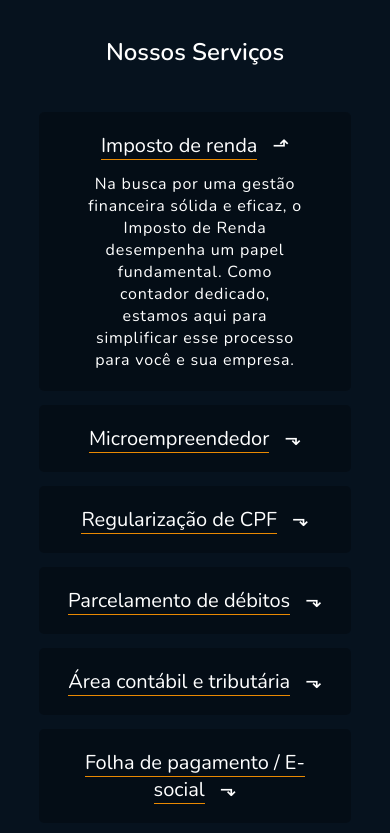
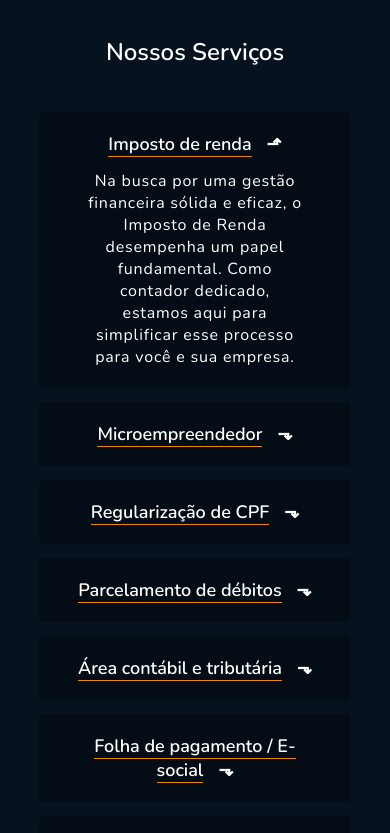
Before and after one commit to vihtornunes/augusto, a plain HTML site: page index.html in a window 390 px wide. Shown: the part 1400-2233 px from the top of the page. Drawn offline with nearby package versions, Linux system fonts and the light colour scheme.

Commit message:
Add files via upload

```diff
--- a/index.html
+++ b/index.html
@@ -2,7 +2,7 @@
 <html lang="en">
 <head>
     <meta charset="UTF-8">
-    <meta name="viewport" content="width=device-width, initial-scale=1.0">
+    <meta name="viewport" content="width=device-width, initial-scale=1.0, max-scale=1.0">
     <link rel="preconnect" href="https://fonts.googleapis.com">
     <link rel="preconnect" href="https://fonts.gstatic.com" crossorigin>
     <link href="https://fonts.googleapis.com/css2?family=Nunito:wght@300;400;500;600&display=swap" rel="stylesheet">
--- a/style.css
+++ b/style.css
@@ -411,7 +411,8 @@ nav {
     }
 
     .services-content h2 {
-        font-size: 20px;
+        font-size: 18px;
+        font-weight: bold;
     }
 
     .services-content p {
```
